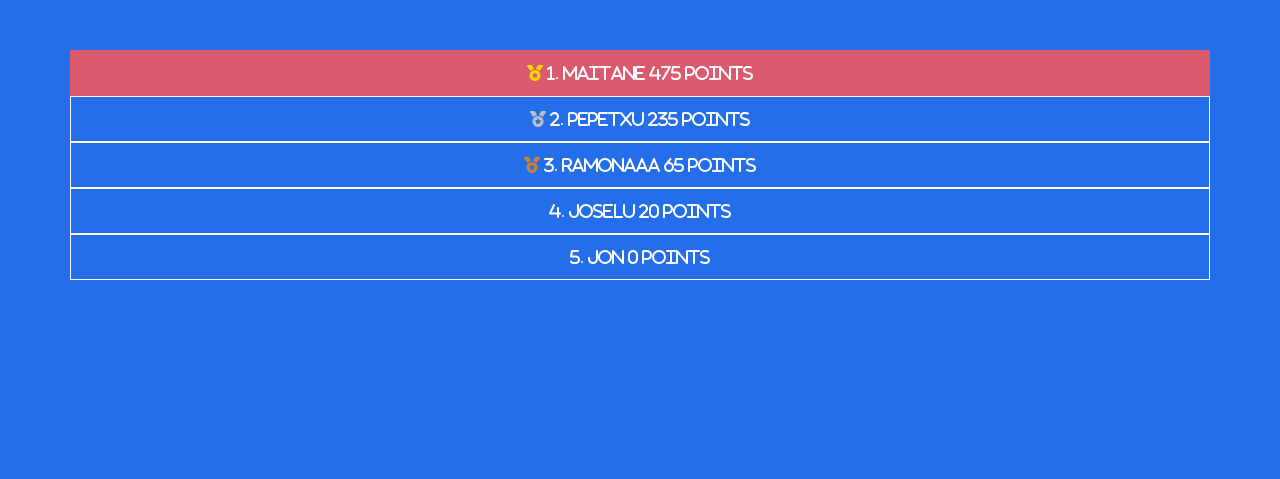
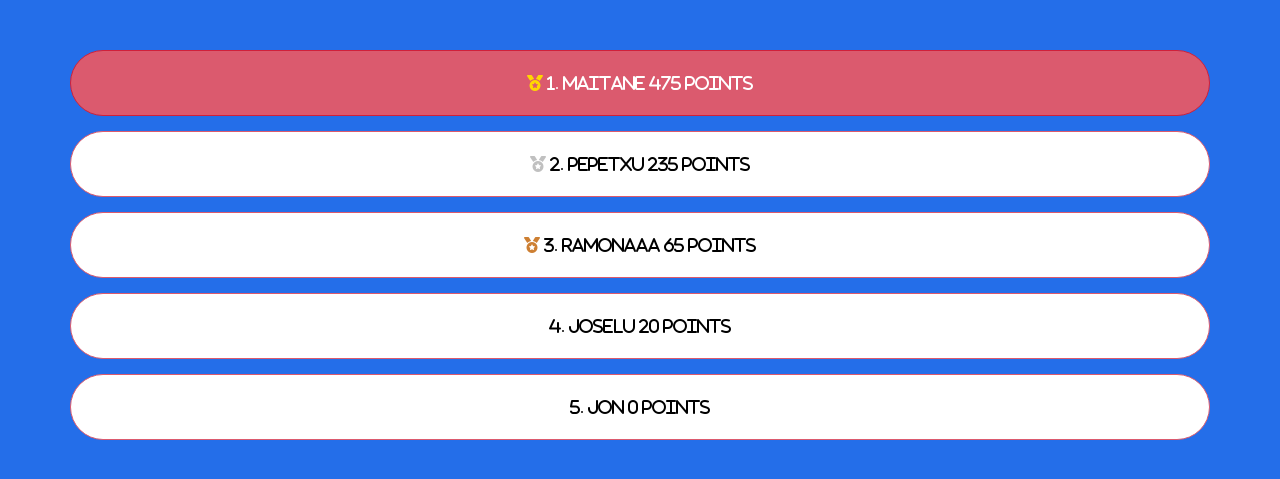
Before and after one commit to MaitaneG/EasyEnglish, a Django app: page /game/ranking in a window 1280 px wide. Shown: the part 86-565 px from the top of the page. Run offline with Django 4.2, Linux system fonts and the light colour scheme; a user stored in the database is signed in; data comes from the database, SQL or seed files in the repository; both versions use the stored data as it was after the commit; some libraries are stand-ins or nearby versions; some web fonts are replaced.

Commit message:
Improve ranking design

```diff
--- a/EasyEnglish/game/templates/ranking.html
+++ b/EasyEnglish/game/templates/ranking.html
@@ -21,7 +21,7 @@
             {% if use.user == user %}
                 <div class="user logged_user">
             {% else %}
-                <div class="user">
+                <div class="user non_logged_user">
             {% endif %}
                     <p><i class="fa-solid fa-medal gold"></i> {{ use.rank }}. {{use.user.username}} {{use.points}} points</p>
                 </div>
@@ -29,7 +29,7 @@
             {% if use.user == user %}
                 <div class="user logged_user">
             {% else %}
-                <div class="user">
+                <div class="user non_logged_user">
             {% endif %}
                     <p><i class="fa-solid fa-medal silver"></i> {{ use.rank }}. {{use.user.username}} {{use.points}} points</p>
                 </div>
@@ -37,7 +37,7 @@
             {% if use.user == user %}
                 <div class="user logged_user">
             {% else %}
-                <div class="user">
+                <div class="user non_logged_user">
             {% endif %}
                     <p><i class="fa-solid fa-medal bronze"></i> {{ use.rank }}. {{use.user.username}} {{use.points}} points</p>
                 </div>
@@ -45,7 +45,7 @@
             {% if use.user == user %}
                 <div class="user logged_user">
             {% else %}
-                <div class="user">
+                <div class="user non_logged_user">
             {% endif %}
                     <p>{{ use.rank }}. {{use.user.username}} {{use.points}} points</p>
                 </div>
--- a/EasyEnglish/user/static/css/styles.css
+++ b/EasyEnglish/user/static/css/styles.css
@@ -496,6 +496,9 @@ nav h3 {
 /* Ranking */
 .user {
   border: 1px solid white;
+  padding: 10px;
+  border-radius: 40px;
+  margin: 15px 0px;
 }
 .user p {
   margin: 10px;
@@ -503,7 +506,15 @@ nav h3 {
 
 .logged_user {
   background-color: #db5a6e;
+  border-color: #d0203a;
+}
+
+.non_logged_user {
+  background-color: white;
   border-color: #db5a6e;
+}
+.non_logged_user p {
+  color: black !important;
 }
 
 .gold {
--- a/EasyEnglish/user/static/css/styles.scss
+++ b/EasyEnglish/user/static/css/styles.scss
@@ -572,13 +572,24 @@ nav {
 /* Ranking */
 .user {
   border: 1px solid white;
+  padding: 10px;
+  border-radius: 40px;
+  margin: 15px 0px;
+
   p {
     margin: 10px;
   }
 }
 .logged_user {
   background-color: $secondary_color;
+  border-color: $secondary_color_dark;
+}
+.non_logged_user {
+  background-color: $font_color;
   border-color: $secondary_color;
+  p{
+    color: $font_color_secundary !important;
+  }
 }
 .gold {
   color: gold;
```
Also changed, not shown: EasyEnglish/db.sqlite3, 1 other file.
